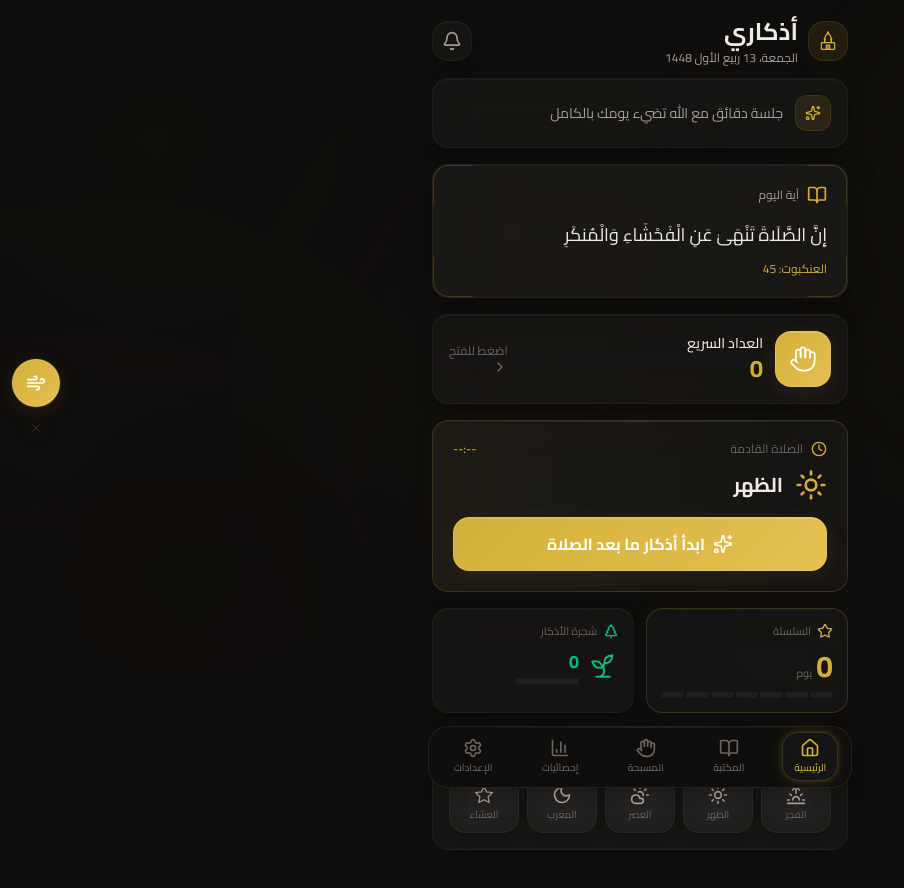
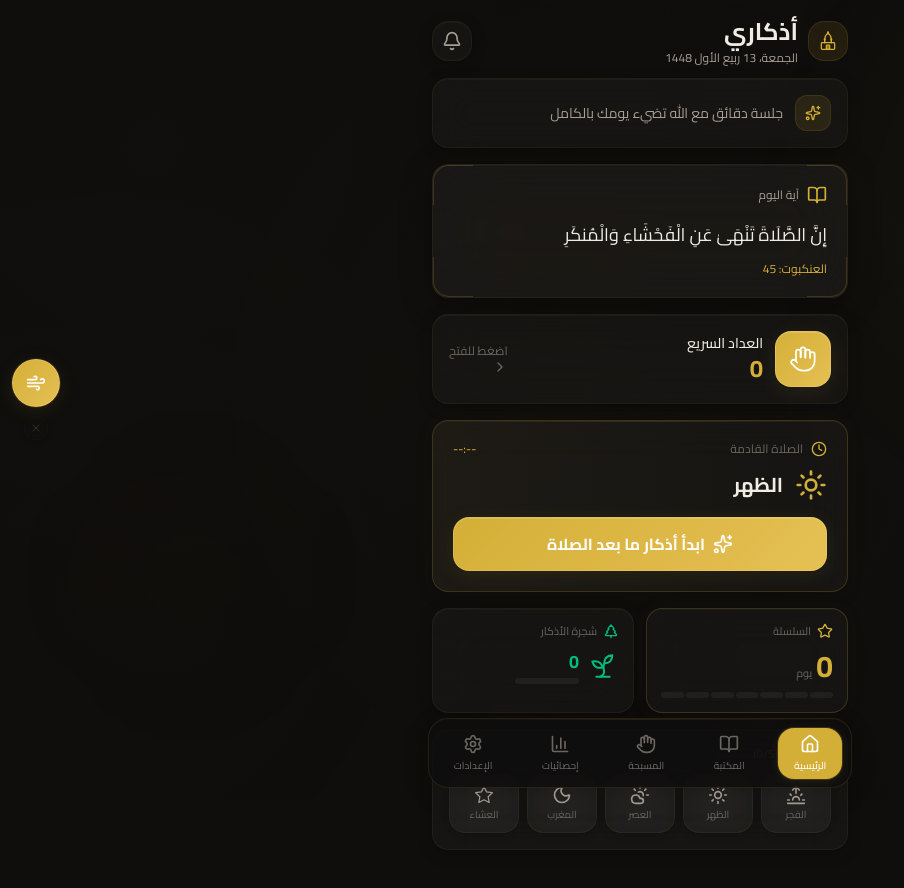
Before and after one commit to hfayadm-ui/adhkari, a Next.js app: page / in a window 1280 px wide. Shown: the top 888 px of the page, without its empty margins (0-904 px from the left). Built offline with nearby package versions, Linux system fonts and the light colour scheme; a web font is replaced by a local one.

Commit message:
294bccf7-5a9c-45c3-a2bf-d61ddb74a247

```diff
--- a/src/components/dhikr/bottom-nav.tsx
+++ b/src/components/dhikr/bottom-nav.tsx
@@ -19,37 +19,44 @@ export default function BottomNav() {
   return (
     <nav className='fixed bottom-0 left-0 right-0 z-50'>
       <div className='max-w-md mx-auto'>
-        <div className='mx-3 mb-3 rounded-[1.25rem] shadow-lg' style={{ background: 'var(--app-bg)', border: '1px solid var(--gold-border)' }}>
+        <div
+          className='mx-3 mb-3 rounded-[1.25rem]'
+          style={{
+            background: 'var(--app-nav-bg)',
+            backdropFilter: 'blur(40px) saturate(1.5)',
+            WebkitBackdropFilter: 'blur(40px) saturate(1.5)',
+            border: '1px solid var(--gold-border)',
+            boxShadow: '0 8px 32px rgba(0,0,0,0.08), 0 2px 8px rgba(0,0,0,0.04)',
+          }}
+        >
           {/* Gold top highlight line */}
           <div className='h-px' style={{ background: 'linear-gradient(90deg, transparent, var(--gold-border), transparent)' }} />
-          <div className='flex items-center justify-around pt-1 pb-1.5'>
+          <div className='flex items-center justify-around py-2'>
             {tabs.map((tab) => {
               const active = isActive(tab.id);
               return (
                 <button
                   key={tab.id}
                   onClick={() => setCurrentScreen(tab.id)}
-                  className={`relative flex flex-col items-center gap-0.5 px-3 py-1.5 rounded-xl transition-all duration-200 min-w-[56px] ${
-                    active ? '' : 'hover:opacity-80'
-                  }`}
+                  className='relative flex flex-col items-center gap-1 px-4 py-1.5 rounded-2xl transition-all duration-200 min-w-[56px]'
                 >
                   {active && (
                     <motion.div
                       layoutId='activeTab'
-                      className='glass-glow absolute inset-0 rounded-xl'
+                      className='absolute inset-0 rounded-2xl'
                       style={{
-                        border: '1px solid var(--gold-border-glow)',
-                        boxShadow: '0 0 20px var(--gold-glow), 0 0 6px var(--gold-border-glow)',
+                        background: 'var(--gold-accent)',
+                        boxShadow: '0 2px 12px var(--gold-glow), 0 0 0 1px var(--gold-border-glow)',
                       }}
-                      transition={{ type: 'spring', stiffness: 400, damping: 30 }}
+                      transition={{ type: 'spring', stiffness: 380, damping: 28 }}
                     />
                   )}
-                  <span className='relative z-10' style={{ color: active ? 'var(--gold-accent)' : 'var(--app-text-muted)' }}>
+                  <span className='relative z-10 transition-colors duration-200' style={{ color: active ? '#FFFFFF' : 'var(--app-text-muted)' }}>
                     {tab.icon}
                   </span>
                   <span
-                    className='relative z-10 text-[10px] font-medium transition-colors'
-                    style={{ color: active ? 'var(--gold-accent)' : 'var(--app-text-muted)' }}
+                    className='relative z-10 text-[10px] font-medium transition-colors duration-200'
+                    style={{ color: active ? '#FFFFFF' : 'var(--app-text-muted)' }}
                   >
                     {tab.label}
                   </span>
```
Also changed, not shown: upload/Gemini_Generated_Image_ayagajayagajayag.jpg (added).
